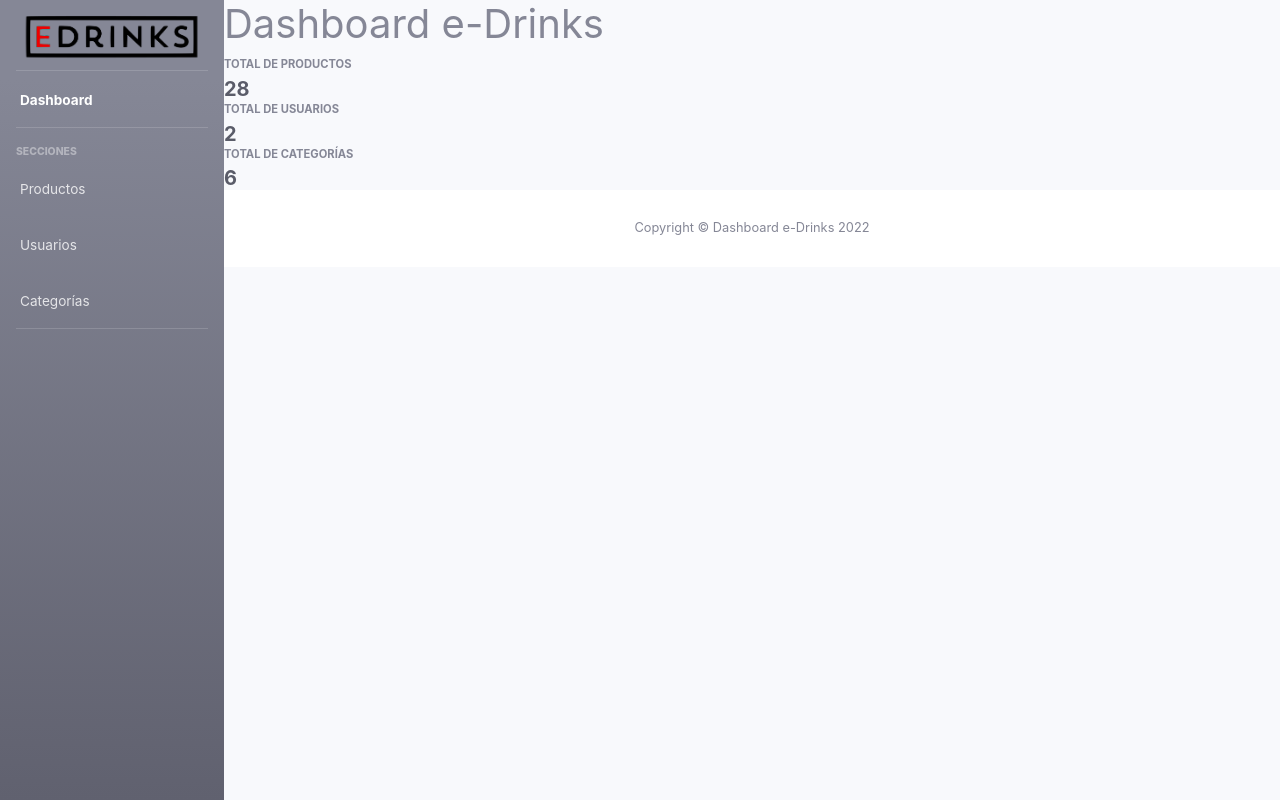
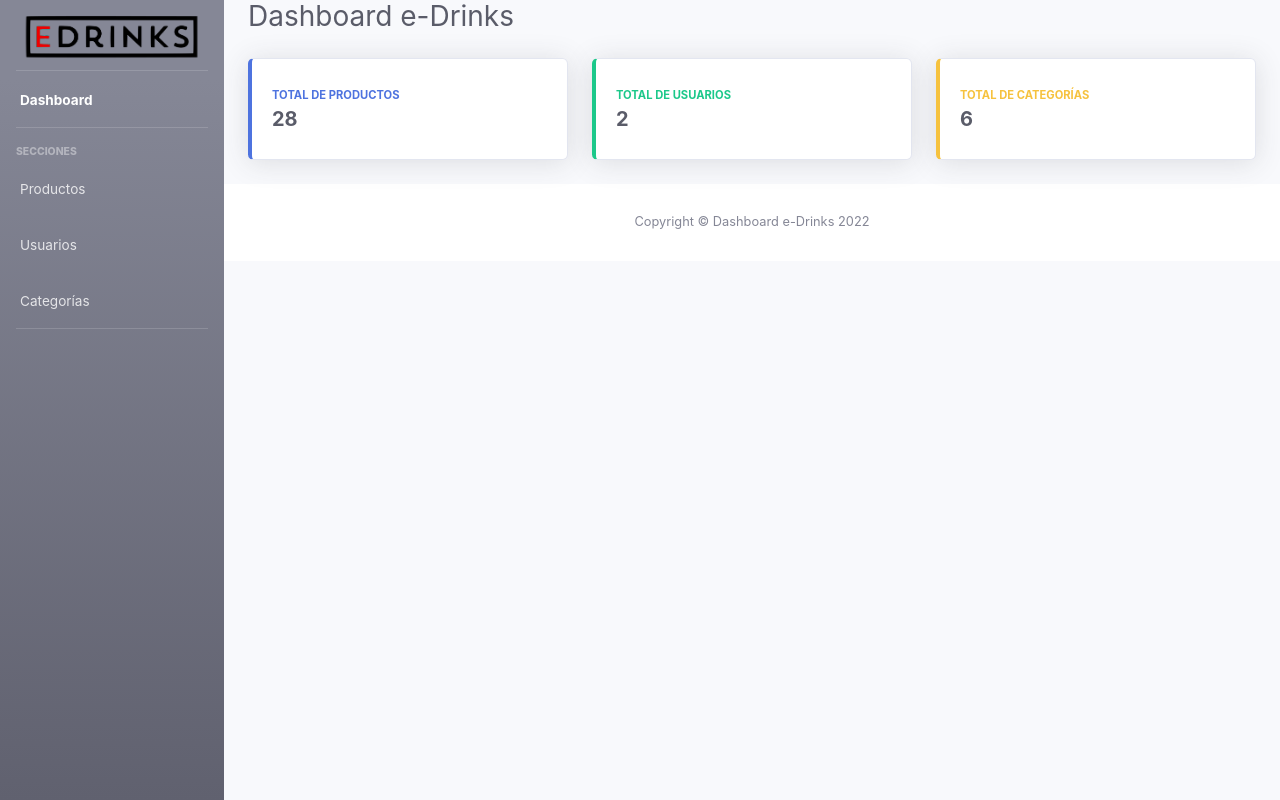
Before and after one commit to andrespando/eDrinks_dashboard, a React (Create React App) app: page / in a window 1280 px wide. Built offline with nearby package versions, Linux system fonts and the light colour scheme.

Commit message:
actualizo componentes

```diff
--- a/src/components/ContentRowEdrinks.js
+++ b/src/components/ContentRowEdrinks.js
@@ -1,13 +1,18 @@
 import React from "react"
 
-const ContentRowEdrinks = ({title, color, total}) => {
+const ContentRowEdrinks = ({title, color, total, icon}) => {
     return(
-        <div>
-        <div>
-            <div className={`text-xs font-weight-bold text-${color} text-uppercase mb-1`}>{title}</div>
-            <div className="h5 mb-0 font-weight-bold text-gray-800">{total}</div>
-        </div>
-
+        <div className="col-md-4 mb-4">
+            <div className={`card border-left-${color} shadow h-100 py-2`}>
+                <div className="card-body">
+                    <div className="row no-gutters align-items-center">
+                        <div className="col mr-2">
+                            <div className={`text-xs font-weight-bold text-${color} text-uppercase mb-1`}>{title}</div>
+                            <div className="h5 mb-0 font-weight-bold text-gray-800">{total}</div>
+                        </div>
+                    </div>
+                </div>
+            </div>
         </div>
         )
     }
--- a/src/components/ContentRowTop/index.js
+++ b/src/components/ContentRowTop/index.js
@@ -4,17 +4,17 @@ import ContentRowEdrinks from "../ContentRowEdrinks"
 const contentRowEdrinks = [
     {
         title: "Total de productos",
-        color: "green",
+        color: "primary",
         total: 28
     },
     {
         title: "Total de usuarios",
-        color: "red",
+        color: "success",
         total: 2
     },
     {
         title: "Total de categorías",
-        color: "yelow",
+        color: "warning",
         total: 6
     }
 ]
@@ -22,11 +22,11 @@ const contentRowEdrinks = [
 const ContentRowTop = () => {
     return (
 
-        <div styles={{ backgroundColor: 'black' }}>
-        <div>
-            <h1>Dashboard e-Drinks</h1>
+        <div className="container-fluid">
+        <div className="d-sm-flex align-items-center justify-content-between mb-4">
+        <h1 className="h3 mb-0 text-gray-800">Dashboard e-Drinks</h1>
         </div>
-        <div>
+        <div className="row">
             {contentRowEdrinks.map((element, index) => {
                 return (
                     <ContentRowEdrinks
```
Also changed, not shown: src/assets/css/app.css.
